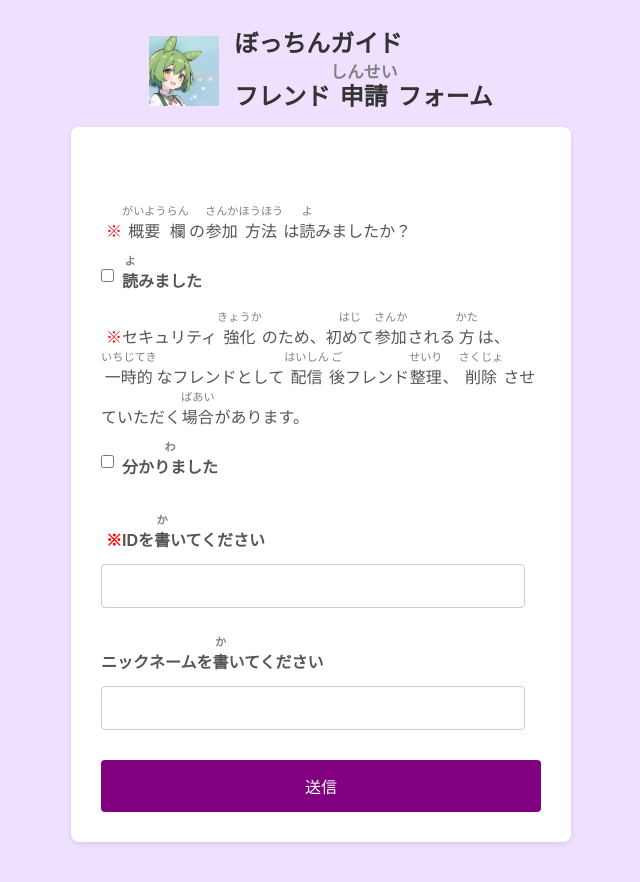
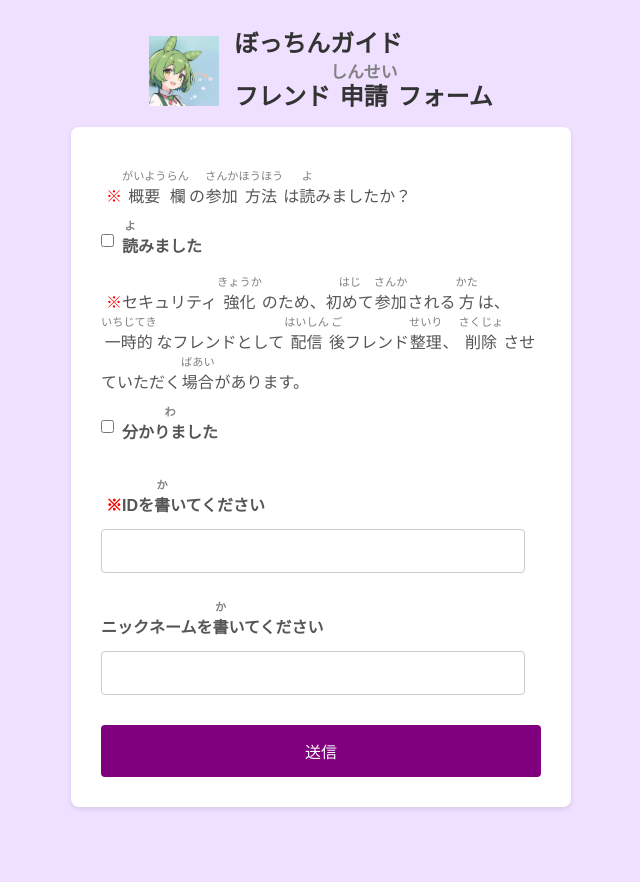
Before and after one commit to i-navit/request, a plain HTML site: page index.html in a window 1280 px wide. Shown: the whole page, without its empty margins (319-959 px from the left). After the commit the page ends 857 px from the top, so only its background shows below. Drawn offline with Linux system fonts and the light colour scheme.

Commit message:
Update index.html

```diff
--- a/index.html
+++ b/index.html
@@ -53,28 +53,18 @@
             max-width: 500px;
             box-sizing: border-box;
             margin-bottom: 30px; /* ② フォーム下の余白を追加 */
-            position: relative; /* エラーメッセージの絶対配置の基準 */
-            overflow: hidden; /* エラーメッセージがはみ出さないように */
         }
 
         #error-message {
             color: red;
             font-weight: bold;
             text-align: center;
-            margin-top: 10px; /* エラーメッセージの上の余白 */
-            position: absolute; /* フォーム内で絶対配置 */
-            top: -40px; /* フォームの上部に配置 (少し下げる) */
-            left: 0;
-            right: 0;
-            padding: 10px; /* 上下のpaddingを追加して見やすく */
-            box-sizing: border-box; /* paddingを含めてwidthを計算 */
-            white-space: normal; /* エラーメッセージを改行させる */
+            margin-top: 10px;
         }
 
         .checkbox-group {
             margin-bottom: 25px;
             margin-top: 5px;
-            padding-top: 40px; /* エラーメッセージ表示分のスペース確保 (少し下げる) */
         }
 
         .checkbox-text {
@@ -192,7 +182,7 @@
     </h1>
     <div id="form-area" class="form-container">
         <p id="error-message" class="error"></p>
-        <div class="checkbox-group" style="margin-top: 5px; padding-top: 40px;">
+        <div class="checkbox-group" style="margin-top: 5px;">
             <div class="checkbox-text"><span class="required-mark">※</span><ruby><rt style="color: gray;">がいよう</rt>概要</ruby><ruby><rt style="color: gray;">らん</rt>欄</ruby>の<ruby><rt style="color: gray;">さんか</rt>参加</ruby><ruby><rt style="color: gray;">ほうほう</rt>方法</ruby>は<ruby><rt style="color: gray;">よ</rt>読</ruby>みましたか？</div>
             <div class="checkbox-item">
                 <input type="checkbox" id="check1" name="check1" required>
@@ -233,12 +223,10 @@
 
             if (!check1.checked || !check2.checked || idInput.value.trim() === '') {
                 errorMessage.textContent = '※マークはぜんぶ入力してね';
-                console.log('エラーメッセージを表示します:', errorMessage.textContent); // ← 確認用ログ
                 return;
             }
 
             errorMessage.textContent = '';
-            console.log('エラーメッセージをクリアしました'); // ← 確認用ログ
 
             const timestamp = new Date().toLocaleString('ja-JP');
             const formData = new FormData();
```
Lines whose indentation alone changed are shown as unchanged.
